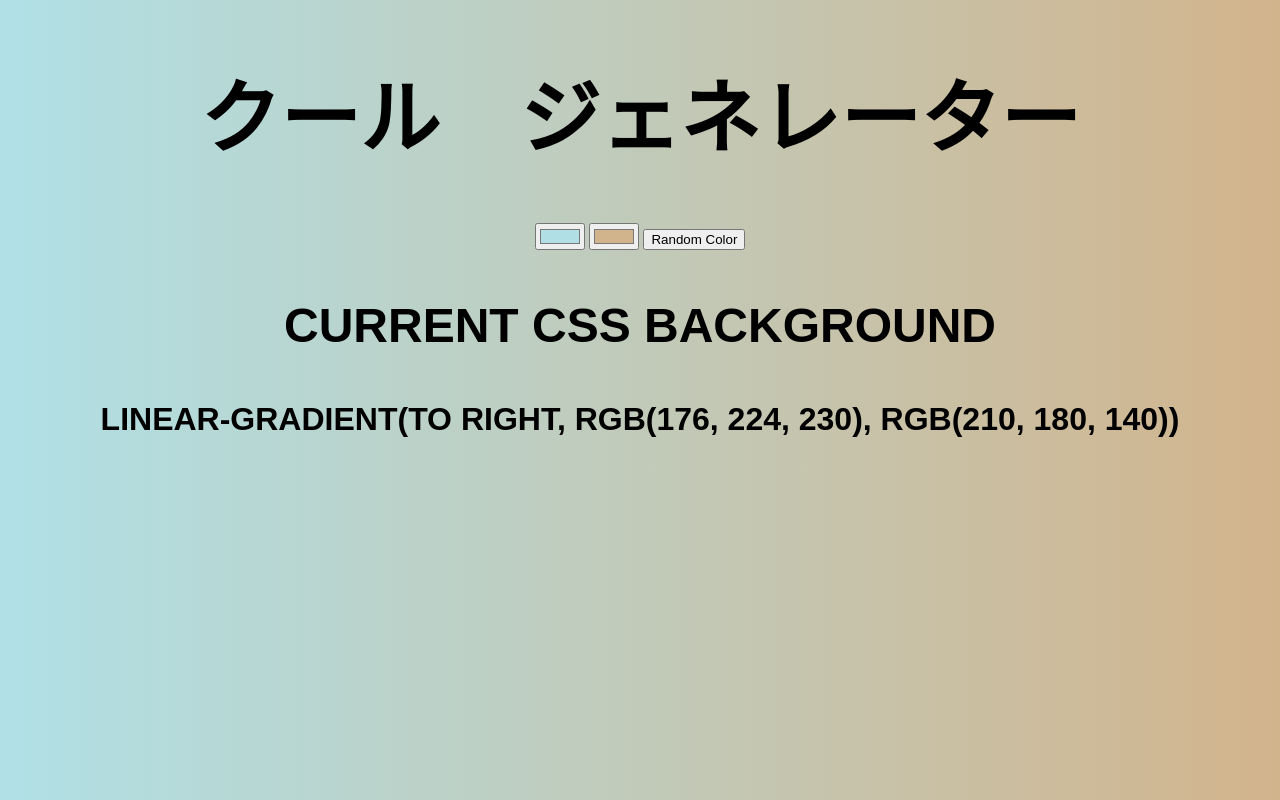
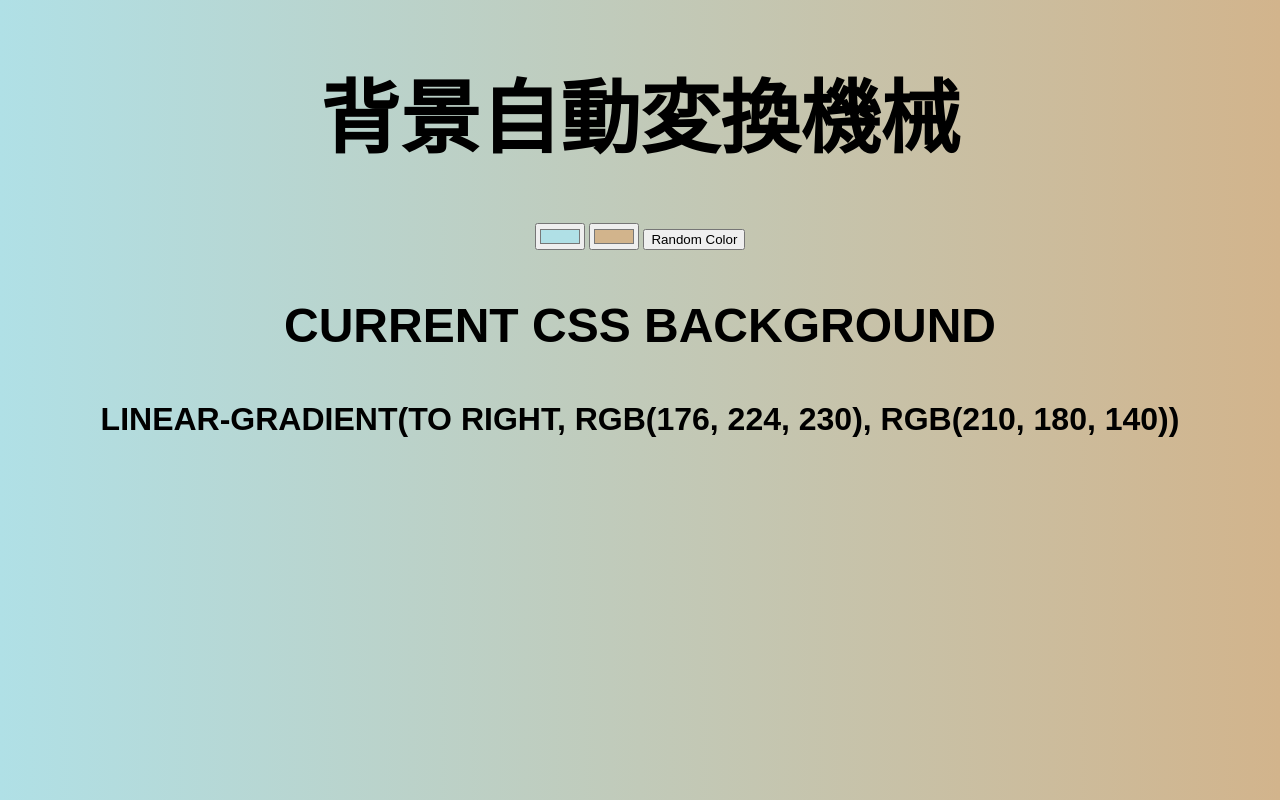
Before and after one commit to RobertoHongo/bg-generator, a plain HTML site: page index.html in a window 1280 px wide. Drawn offline with Linux system fonts and the light colour scheme.

Commit message:
Changing title again

```diff
--- a/index.html
+++ b/index.html
@@ -7,7 +7,7 @@
   <link rel="stylesheet" href="style.css">
 </head>
 <body>
-  <h1>クール　ジェネレーター</h1>
+  <h1>背景自動変換機械</h1>
   <input type="color" name="color1" id="color1">
   <input type="color" name="color2" id="color2">
   <button id = "random">Random Color</button>
```
